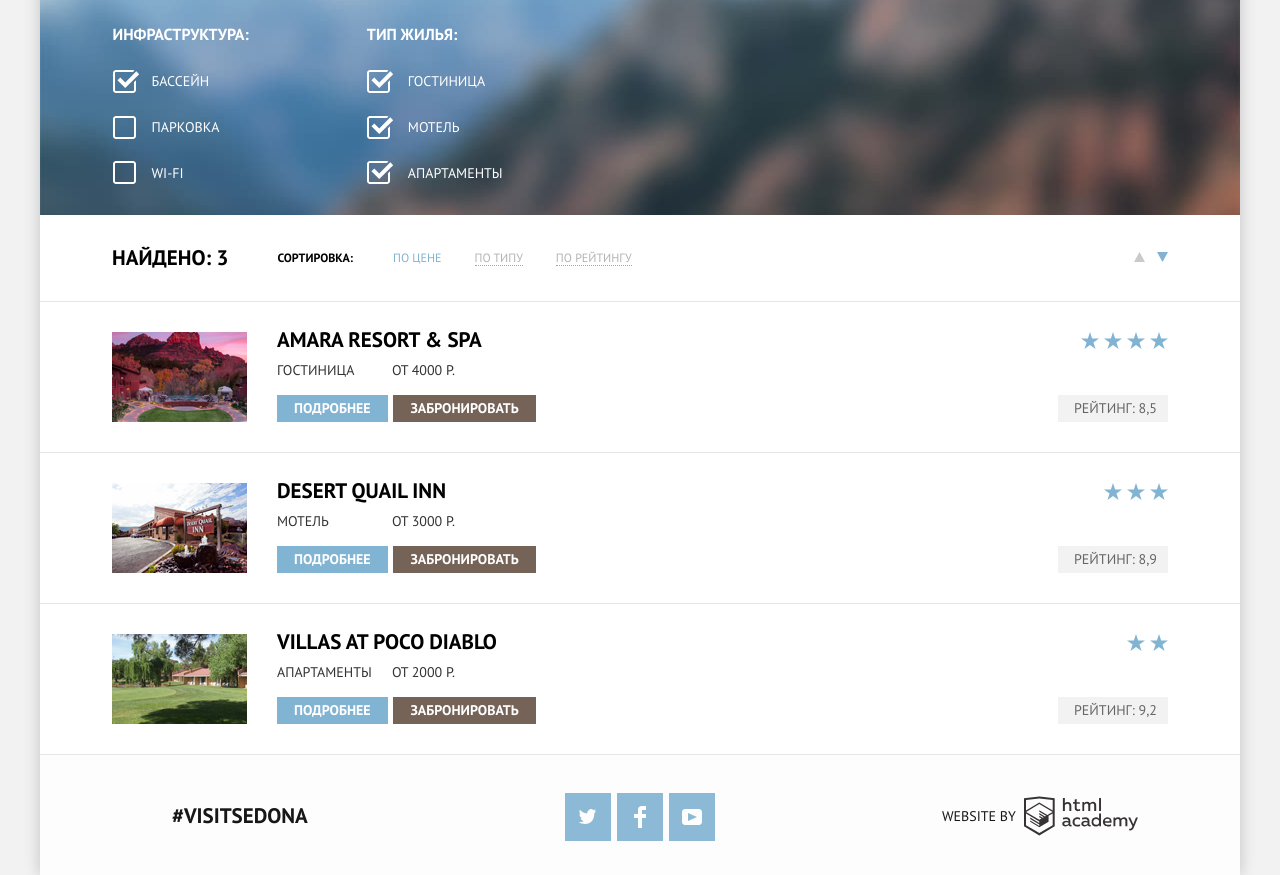
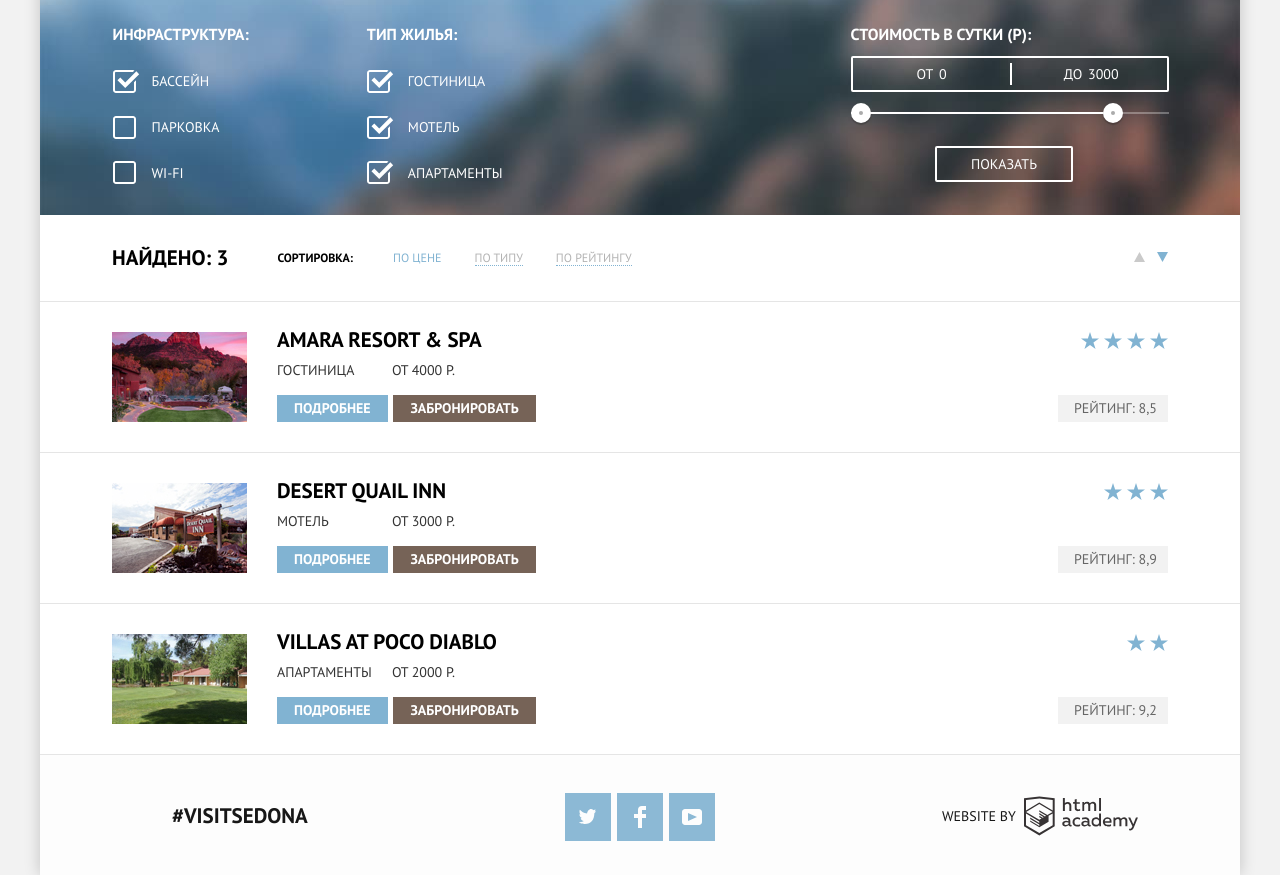
Before and after one commit to Eanew/Sedona, a plain HTML site: page catalog.html in a window 1280 px wide. Shown: the part 59-934 px from the top of the page. Drawn offline with Linux system fonts and the light colour scheme.

Commit message:
доделал форму с ползунками

```diff
--- a/catalog.html
+++ b/catalog.html
@@ -118,25 +118,30 @@
               </label>
             </fieldset>
 
-            <div class="filter-container">
+            <div class="filter-range">
               <fieldset class="price-column">
                 <legend class="filter-legend">Стоимость в сутки (Р):</legend>
                 <div class="price-range">
                   <label class="price-count">
                     <span class="label">от</span>
-                    <input type="number" name="price-from" value="0" readonly>
+                    <input type="number" name="price-from" value="0">
                   </label>
                   <label class="price-count">
-                      <span class="label">до</span>
-                      <input type="number" name="price-to" value="3000" readonly>
+                    <span class="label">до</span>
+                    <input type="number" name="price-to" value="3000">
                   </label>
                 </div>
 
                 <div class="range-slider">
-                  <div class="price-line"></div>
-                  <div class="price-line active"></div>
-                  <button class="slider-button range-from" type="button">Ползунок выбора минимальной цены</button>
-                  <button class="slider-button range-to" type="button">Ползунок выбора максимальной цены</button>
+                  <div class="price-line">
+                    <div class="price-line-active"></div>
+                  </div>
+                  <div class="slider-button min-price">
+                    <span class="visually-hidden">Ползунок выбора минимальной цены</span>
+                  </div>
+                  <div class="slider-button max-price">
+                    <span class="visually-hidden">Ползунок выбора максимальной цены</span>
+                  </div>
                 </div>
               </fieldset>
               <button class="button show-results" type="submit">Показать</button>
--- a/css/style.css
+++ b/css/style.css
@@ -568,7 +568,7 @@ a.calendar-link:first-of-type {
 }
 
 .filters {
-  padding: 27px 60px 20px;
+  padding: 27px 59px 20px 60px;
   background-image: url("../img/filter-background.jpg");
   background-color: #81b3d2;
   background-size: cover;
@@ -641,6 +641,10 @@ top: 1px;
   font-weight: 700;
 }
 
+.price-column .filter-legend {
+  margin-bottom: 6px;
+}
+
 .checkbox-label {
   line-height: 1.5em;
   margin-left: 39px;
@@ -651,46 +655,140 @@ top: 1px;
   margin-left: 41px;
 }
 
-.filter-container {
+.filter-range {
   margin-left: auto;
-  display: none;
+  width: 343px;
 }
 
-.price-column {
+.price-range {
+  position: relative;
+  height: 36px;
+  margin-bottom: 20px;
+  padding-top: 5px;
+  border: 2px solid #ffffff;
+  border-radius: 2px;
+  font-size: 0;
+}
 
+.price-range::after {
+  position: absolute;
+  content: "";
+  width: 2px;
+  height: 22px;
+  top: 50%;
+  left: 50%;
+  transform: translateX(-50%) translateY(-50%);
+  margin-left: 1px;
+  background: #ffffff;
+}
+
+.price-count {
+  width: 90px;
+  padding-left: 64px;
+  line-height: 1.5em;
+  font-size: 14px;
+}
+
+.price-count:last-child {
+  padding-left: 73px;
 }
 
 .price-count .label {
-  line-height: 1.5em;
   text-align: center;
+  display: inline-block;
+  vertical-align: center;
+  cursor: pointer;
+}
+
+.price-count input {
+  width: 50px;
+  margin: 0;
+  color: inherit;
+  font: inherit;
+  background: none;
+  border: none;
+}
+
+.price-count input::-webkit-outer-spin-button,
+.price-count input::-webkit-inner-spin-button {
+  -webkit-appearance: none;
+  appearance: none;
+  margin: 0;
+}
+
+.range-slider {
+  position: relative;
+  margin-bottom: 23px;
+}
+
+.price-line {
+  height: 2px;
+  background-color: rgba(255, 255, 255, 0.3);
+}
+
+.price-line-active {
+  width: 252px;
+  height: 2px;
+  background: #ffffff;
+}
+
+.slider-button {
+  position: absolute;
+  top: -9px;
+  width: 20px;
+  height: 20px;
+  background: #ffffff;
+  border-radius: 50%;
+  box-shadow: 0 2px 1px 0 rgba(0, 1, 1, 0.2);
+  cursor: pointer;
+}
+
+.min-price {
+  left: 0;
+}
+
+.max-price {
+  left: 252px;
+}
+
+.slider-button::after {
+  position: absolute;
+  content: "";
+  width: 4px;
+  height: 4px;
+  top: 50%;
+  left: 50%;
+  transform: translateX(-50%) translateY(-50%);
+  border-radius: 50%;
+  background-color: #ababab;
+}
+
+.slider-button:hover,
+.slider-button:focus {
+  margin-top: -1px;
+  margin-left: -1px;
+  width: 22px;
+  height: 22px;
 }
 
 .show-results {
-  width: 133px;
-  height: 32px;
   line-height: 1.5em;
-  color: #ffffff;
-  border: solid 2px #ffffff;
   text-transform: uppercase;
   background: transparent;
+  display: block;
+  margin: 0;
+  margin-left: 97px;
+  padding: 6px 34px 5px;
+  color: #ffffff;
+  border: 2px solid #ffffff;
+  border-radius: 2px;
+  cursor: pointer;
 }
 
 .show-results:hover,
 .show-results:focus {
   color: #000000;
   background-color: #ffffff;
-}
-
-.price-line {
-  width: 317px;
-  height: 2px;
-  opacity: 0.3;
-  background-color: #ffffff;
-}
-
-.price-line.active {
-  width: 248px;
-  opacity: 1;
 }
 
 .filter-results {
```
